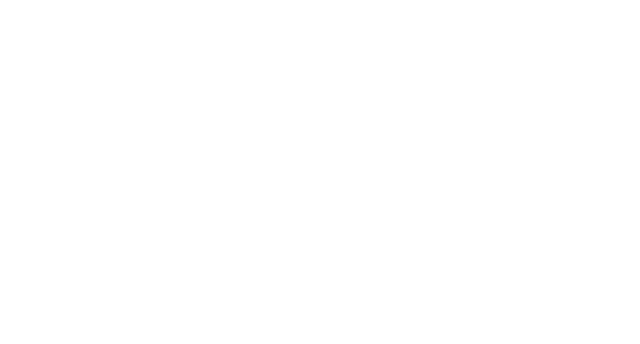
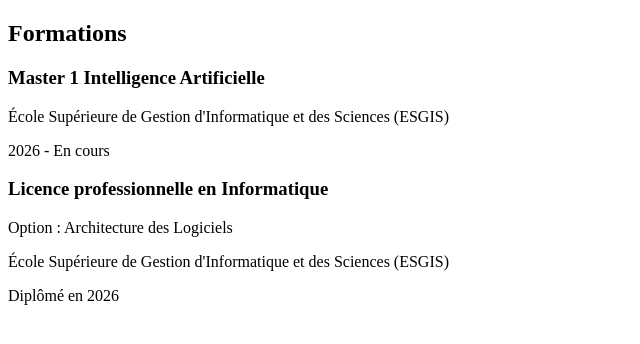
Before and after one commit to Joypeu/-mon-cv, a plain HTML site: page index.html in a window 1280 px wide. Shown: the whole page, without its empty margins (0-640 px from the left). Drawn offline with Linux system fonts and the light colour scheme.

Commit message:
mise en place de la section formations

```diff
--- a/index.html
+++ b/index.html
@@ -7,6 +7,21 @@
      <link rel="stylesheet" href="style.css">
 </head>
 <body>
+    <section id="formations">
+    <h2>Formations</h2>
 
+    <div>
+        <h3>Master 1 Intelligence Artificielle</h3>
+        <p>École Supérieure de Gestion d'Informatique et des Sciences (ESGIS)</p>
+        <p>2026 - En cours</p>
+    </div>
+
+    <div>
+        <h3>Licence professionnelle en Informatique</h3>
+        <p>Option : Architecture des Logiciels</p>
+        <p>École Supérieure de Gestion d'Informatique et des Sciences (ESGIS)</p>
+        <p>Diplômé en 2026</p>
+    </div>
+</section>
 </body>
 </html>
```
